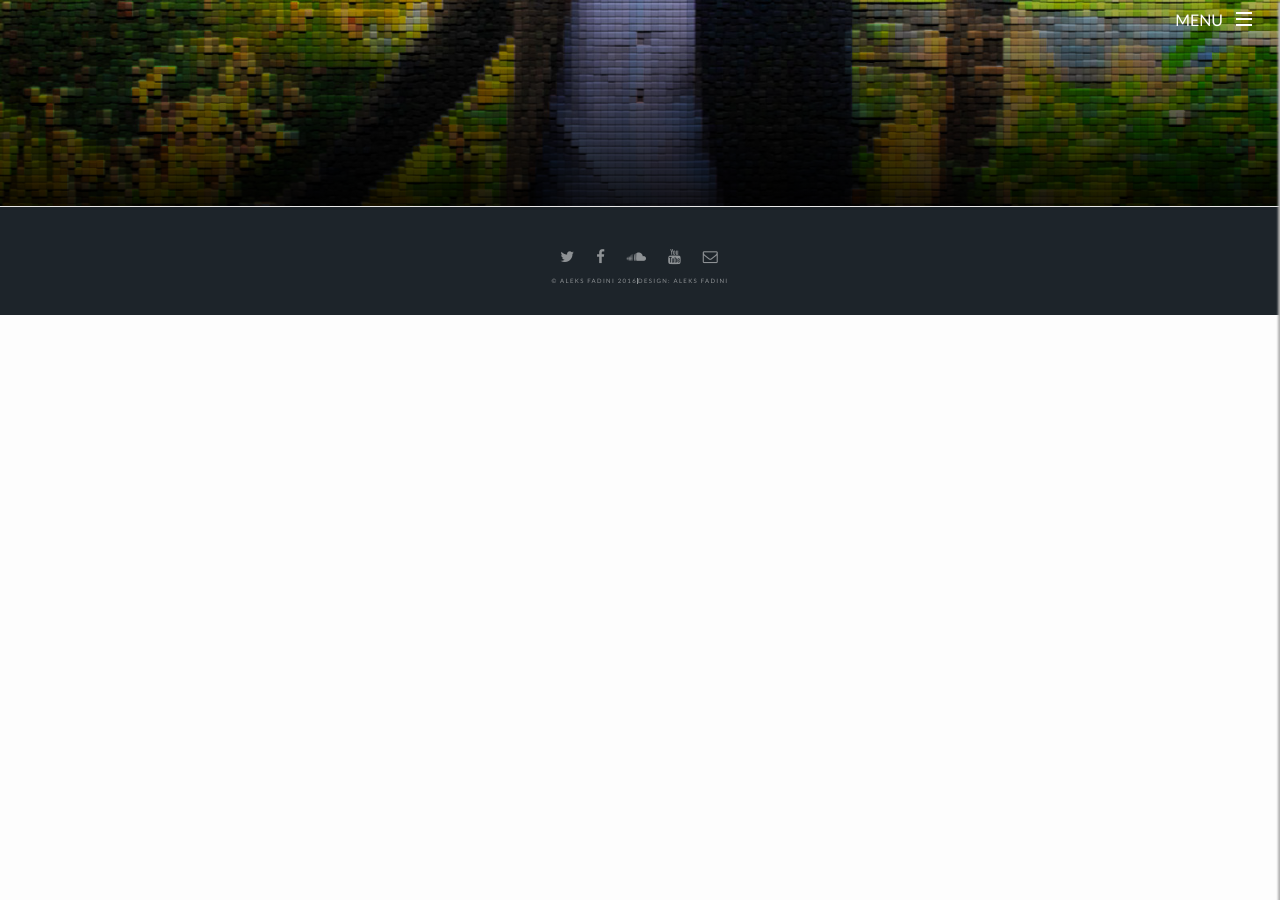
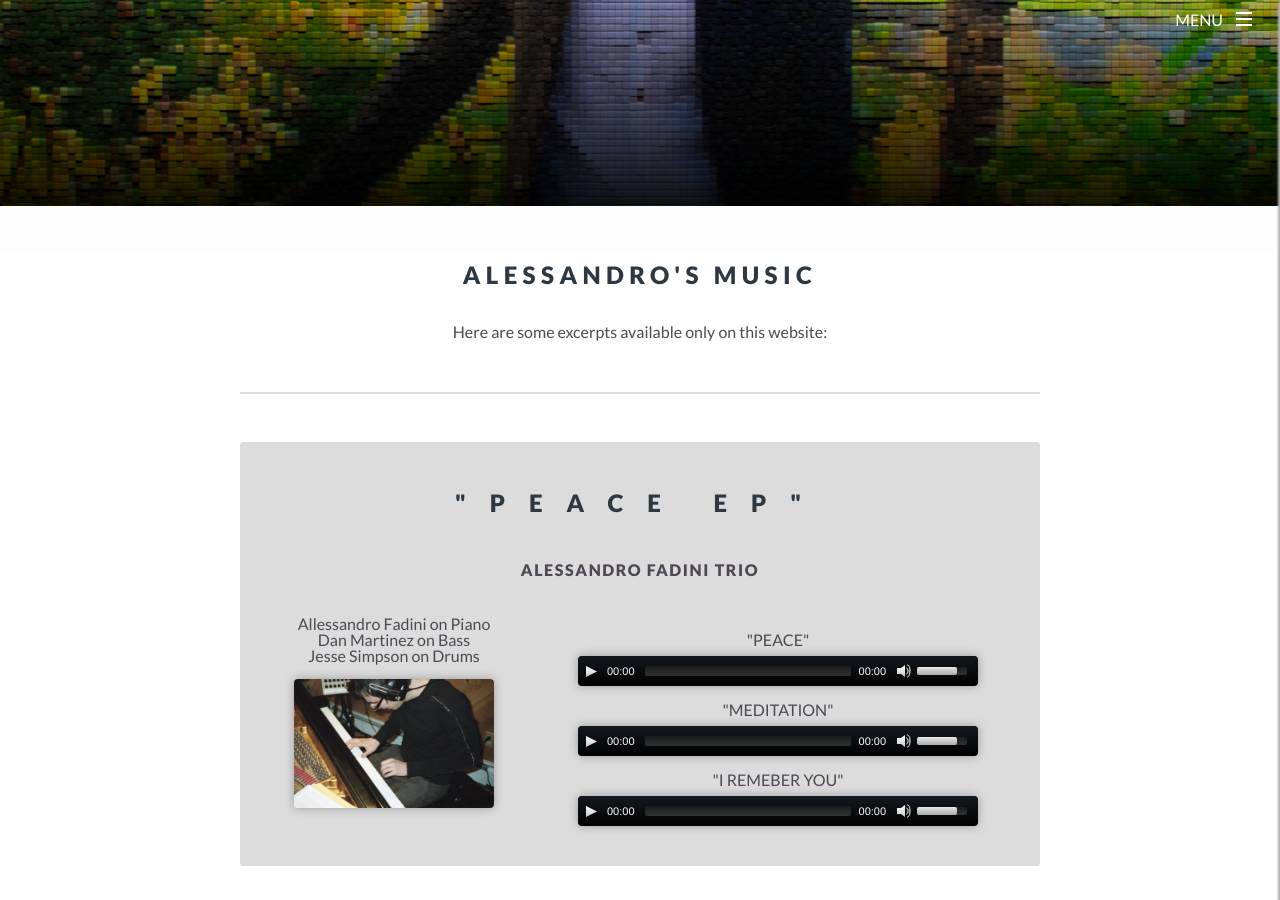
Before and after one commit to danvisintainer/aleksfadini, a Jekyll site: the page built from electronic.html, in a window 1280 px wide and 900 px high, scrolled down 424 px. Built offline with Jekyll 4.4.1, drawn with Linux system fonts in a browser that asks for light colours; before the commit the page ends 900 px from its top, so only the background shows below that; some of the changed text lies outside the part shown.

```diff
--- /dev/null
+++ b/_data/electronic.yaml
@@ -0,0 +1,23 @@
+- albumtitle: Peace EP
+  artist: Alessandro Fadini Trio
+  personnel:
+    - name: Allessandro Fadini
+      axe: Piano
+    - name: Dan Martinez
+      axe: Bass
+    - name: Jesse Simpson
+      axe: Drums
+  albumimg: record01.jpg
+  songs:
+    - title: Peace
+      play: true
+      src: trioEP/peace.mp3
+    - title: Meditation
+      play: true
+      src: trioEP/meditation.mp3
+    - title: I Remeber You
+      play: true
+      src: trioEP/irememberyou.mp3
+    - title: Fuckballs
+      play: false
+      src: trioEP/irememberyou.mp3
--- a/electronic.html
+++ b/electronic.html
@@ -1,6 +1,56 @@
 ---
-layout: regularpage
+layout: mediapage
 title: Electronic / Videogame Music
 little-headerimage: /assets/images/pixelated.jpg
 permalink: /electronic
 ---
+<div class="inner wrapper">
+  <h2>Alessandro's Music</h2>
+  <p>Here are some excerpts available only on this website:</p>
+
+      <hr/>
+      <div id="audiogallery">
+
+      {% for record in site.data.listen %}
+
+          <div class="albumtitle">
+          <h2>"{{ record.albumtitle }}"</h2>
+          <h3>{{ record.artist }}</h3>
+            <div class="album">
+
+                <div class="personnel">
+                  <p>
+                    {% for musician in record.personnel %}
+                      {{ musician.name }} on {{ musician.axe }} <br>
+                    {% endfor %}
+                  </p>
+                <img src="/assets/images/{{ record.albumimg }}" width="200" alt="Peace EP">
+                </div>
+
+                <div class="songs">
+                  {% for song in record.songs %}
+                    {% if song.play %}
+                      <p>"{{ song.title }}"</p>
+                      <div class="mp3player">
+                        <audio controls>
+                          <source src="assets/music/{{ song.src }}">
+                        </audio>
+                      </div>
+                    {% endif %}
+                  {% endfor %}
+                </div>
+            </div>
+          </div>
+        <hr />
+      {% endfor %}
+
+  <h3>Soundcloud</h3>
+  <p>You can listen to other excerpts on Soundcloud: </p><p><div class="likebutton"><a href="https://soundcloud.com/alessandro-fadini" class="icon fa-soundcloud"><span class="label">Take me to Soundcloud</span><p>Take me to Soundcloud</p></a></div></p>
+
+  <hr/>
+
+
+
+
+
+</div>
```
Also changed, not shown: _data/gigs.yml (+12 -2 lines), 1 other file.
